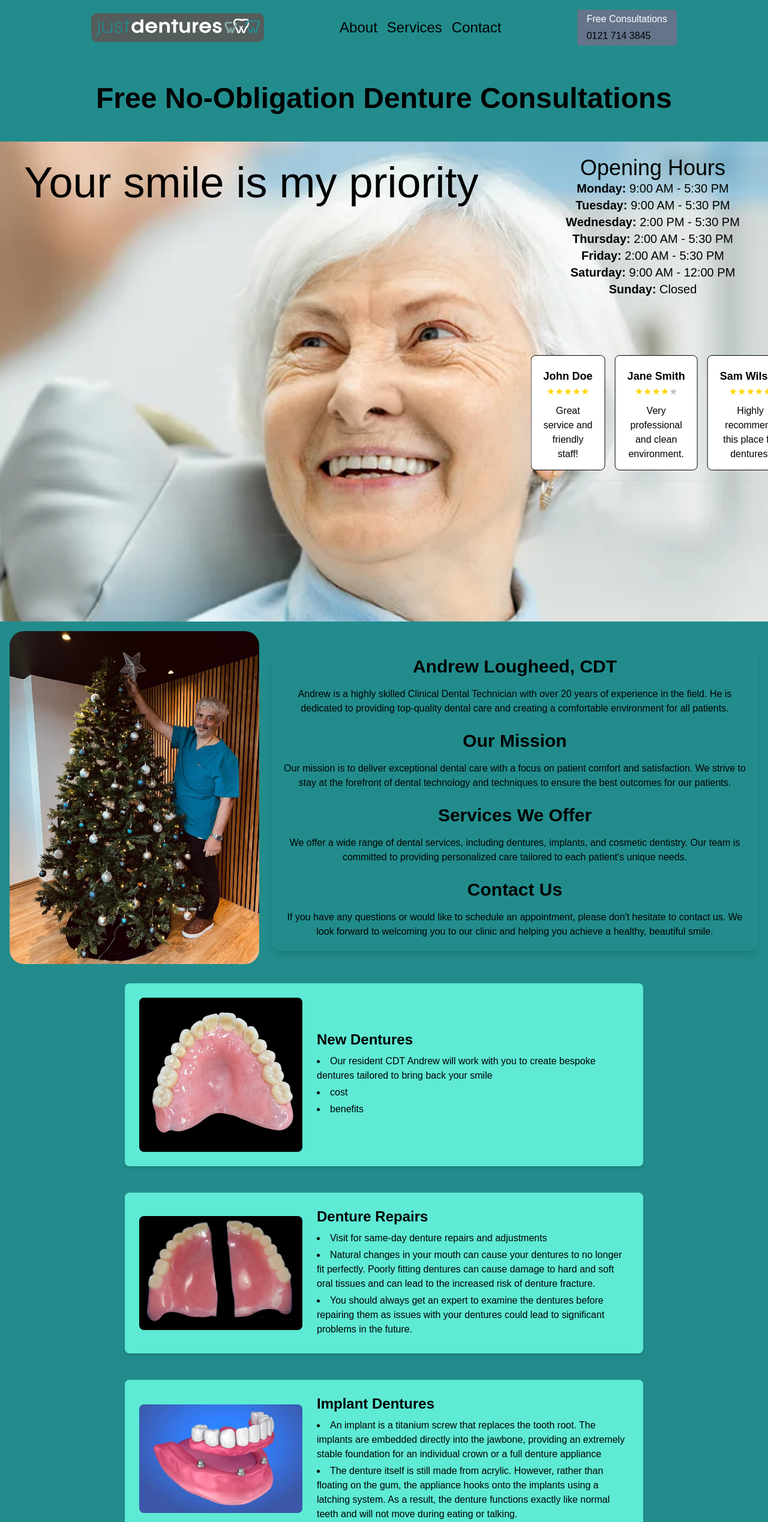
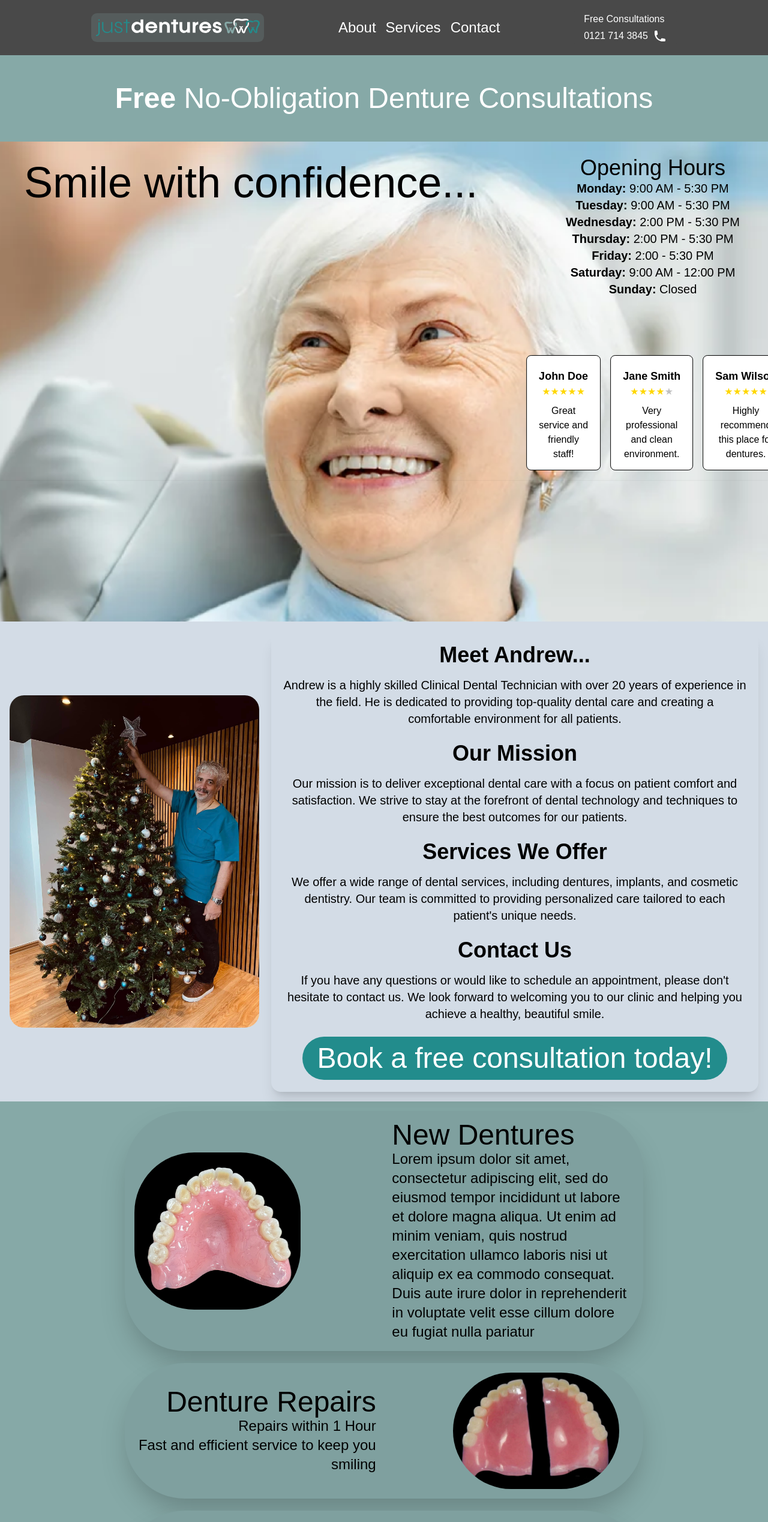
Before and after one commit to alex-lougheed4/teefies, a React (Vite) app: page / in a window 1280 px wide. Shown: the top 2537 px of the page at 60% size. Built offline with nearby package versions, Linux system fonts and the light colour scheme.

Commit message:
Content changes + services section initial change

```diff
--- a/package.json
+++ b/package.json
@@ -13,6 +13,7 @@
     "types": "tsc --project tsconfig.json --noEmit"
   },
   "dependencies": {
+    "@heroicons/react": "^2.2.0",
     "gh-pages": "^6.3.0",
     "react": "^18.2.0",
     "react-dom": "^18.2.0"
--- a/src/App.tsx
+++ b/src/App.tsx
@@ -2,7 +2,7 @@ import { Home } from './pages/Home'
 
 const App = () => {
   return (
-    <div className="min-h-screen bg-primaryTeal">
+    <div className="min-h-screen bg-secondaryTeal">
       <Home />
     </div>
   )
--- a/src/components/Navbar.tsx
+++ b/src/components/Navbar.tsx
@@ -1,9 +1,11 @@
+import { PhoneIcon } from '@heroicons/react/16/solid'
+
 import Logo from '@/assets/grey-bg-logo.svg'
 
 const Navbar: React.FC = () => {
   return (
-    <nav className="sticky top-0 z-50 mx-auto bg-primaryTeal p-4">
-      <div className="container mx-auto flex items-center justify-between text-black">
+    <nav className="sticky top-0 z-50 mx-auto bg-baseGrey p-4">
+      <div className="container mx-auto flex items-center justify-between text-white">
         <div>
           <a href="#home">
             <img src={Logo} alt="Christmas Logo" className="h-12 w-72" />
@@ -11,24 +13,30 @@ const Navbar: React.FC = () => {
         </div>
         <ul className="flex space-x-4 text-2xl">
           <li>
-            <a href="#about" className="hover:text-white">
+            <a href="#about" className="hover:underline">
               About
             </a>
           </li>
           <li>
-            <a href="#services" className="hover:text-white">
+            <a href="#services" className="hover:underline">
               Services
             </a>
           </li>
           <li>
-            <a href="#contact" className="hover:text-white">
+            <a href="#contact" className="hover:underline">
               Contact
             </a>
           </li>
         </ul>
-        <div className="space-y-1 rounded bg-slate-500 px-4 py-1">
-          <p className="text-white">Free Consultations</p>
-          <p className="">0121 714 3845</p>
+        <div
+          className="space-y-1 rounded bg-baseGrey px-4 py-1 text-white"
+          onClick={() => (window.location.href = 'tel:01217143845')}
+        >
+          <p className="">Free Consultations</p>
+          <span className="inline-flex items-center">
+            0121 714 3845
+            <PhoneIcon className="ml-2 size-6" />
+          </span>
         </div>
       </div>
     </nav>
--- a/src/components/OpenTimeCard.tsx
+++ b/src/components/OpenTimeCard.tsx
@@ -3,8 +3,8 @@ const OpenTimeCard: React.FC = () => {
     { day: 'Monday', hours: '9:00 AM - 5:30 PM' },
     { day: 'Tuesday', hours: '9:00 AM - 5:30 PM' },
     { day: 'Wednesday', hours: '2:00 PM - 5:30 PM' },
-    { day: 'Thursday', hours: '2:00 AM - 5:30 PM' },
-    { day: 'Friday', hours: '2:00 AM - 5:30 PM' },
+    { day: 'Thursday', hours: '2:00 PM - 5:30 PM' },
+    { day: 'Friday', hours: '2:00  - 5:30 PM' },
     { day: 'Saturday', hours: '9:00 AM - 12:00 PM' },
     { day: 'Sunday', hours: 'Closed' }
   ]
--- a/src/index.css
+++ b/src/index.css
@@ -4,4 +4,5 @@
 
 html {
   @apply scroll-smooth;
+  scroll-padding-top: 5.5rem;
 }
--- a/src/pages/Home.tsx
+++ b/src/pages/Home.tsx
@@ -1,3 +1,4 @@
+import { MapPinIcon } from '@heroicons/react/16/solid'
 import { useEffect, useState } from 'react'
 
 import ProfilePicture from '@/assets/andrew.jpg'
@@ -33,54 +34,19 @@ export const Home = () => {
       window.removeEventListener('scroll', handleScroll)
     }
   }, [])
-  const data = [
-    {
-      title: 'New Dentures',
-      overview: [
-        'Our resident CDT Andrew will work with you to create bespoke dentures tailored to bring back your smile',
-        'cost',
-        'benefits'
-      ],
-      image: NewDenture
-    },
-    {
-      title: 'Denture Repairs',
-      overview: [
-        'Visit for same-day denture repairs and adjustments',
-        'Natural changes in your mouth can cause your dentures to no longer fit perfectly. Poorly fitting dentures can cause damage to hard and soft oral tissues and can lead to the increased risk of denture fracture.',
-        'You should always get an expert to examine the dentures before repairing them as issues with your dentures could lead to significant problems in the future.'
-      ],
-      image: DentureRepair
-    },
-    {
-      title: 'Implant Dentures',
-      overview: [
-        'An implant is a titanium screw that replaces the tooth root. The implants are embedded directly into the jawbone, providing an extremely stable foundation for an individual crown or a full denture appliance',
-        'The denture itself is still made from acrylic. However, rather than floating on the gum, the appliance hooks onto the implants using a latching system. As a result, the denture functions exactly like normal teeth and will not move during eating or talking.'
-      ],
-      image: ImplantDentures
-    },
-    {
-      title: 'Denture Relines',
-      overview: [
-        'Denture relining allows the fit of your dentures to be improved, without the need for replacing them with a new set. They will fit much more securely, so you won’t have to worry about them falling out or moving when you speak and eat',
-        'Relining also helps the dentures to last longer and improves your oral hygiene, as food is less likely to become trapped under your dentures, which can happen if they are too loose.'
-      ],
-      image: DentureReline
-    }
-  ]
+
   return (
     <>
       <Navbar />
-      <div id="hero" className="w-full">
-        <h1 className="my-12 text-center text-5xl font-semibold text-black">
-          Free No-Obligation Denture Consultations
+      <div id="home" className="w-full">
+        <h1 className="my-12 text-center text-5xl text-white">
+          <strong>Free</strong> No-Obligation Denture Consultations
         </h1>
       </div>
-      <div id="home" className="h-screen bg-hero bg-cover bg-center">
+      <div className="h-screen bg-hero bg-cover bg-center">
         <div className="flex flex-row content-start items-center justify-between">
           <h1 className="ml-10 mt-8 place-self-start text-7xl text-black">
-            Your smile is my priority
+            Smile with confidence...
           </h1>
           <OpenTimeCard />
         </div>
@@ -90,12 +56,12 @@ export const Home = () => {
         <div className="fixed bottom-80 left-4 z-50">
           {isModalVisible && (
             <div
-              className={`relative w-1/3 rounded-lg bg-black/50 p-4 shadow-lg transition-opacity duration-300 ${
+              className={`relative w-1/3 rounded-lg bg-white/50 p-4 shadow-lg transition-opacity duration-300 ${
                 isFadingOut ? 'opacity-0' : 'opacity-100'
               }`}
             >
               <button
-                className="absolute right-2 top-2 text-black"
+                className="absolute right-2 top-2 text-white"
                 onClick={() => setIsModalVisible(false)}
               >
                 &times;
@@ -123,103 +89,178 @@ export const Home = () => {
           )}
         </div>
       </div>
-      <div id="about" className="mx-auto flex h-auto items-center gap-5 p-4">
+      <div
+        id="about"
+        className="mx-auto flex h-auto items-center gap-5 bg-grayLight p-4  text-black"
+      >
         <img
           src={ProfilePicture}
           alt="Owner's Profile"
           className="size-1/3 rounded-3xl"
         />
-        <div className="rounded-2xl  p-5 text-center text-black shadow-lg">
-          <h2 className="mb-4 text-3xl font-bold">Andrew Lougheed, CDT</h2>
-          <p className=" mb-6 mt-2">
+        <div className="rounded-2xl p-5 text-center shadow-xl">
+          <h2 className="mb-4 text-4xl font-bold">Meet Andrew...</h2>
+          <p className="mb-6 mt-2 text-xl">
             Andrew is a highly skilled Clinical Dental Technician with over 20
             years of experience in the field. He is dedicated to providing
             top-quality dental care and creating a comfortable environment for
             all patients.
           </p>
-          <h2 className="mb-4 text-3xl font-bold">Our Mission</h2>
-          <p className=" mb-6">
+          <h2 className="mb-4 text-4xl font-bold">Our Mission</h2>
+          <p className="mb-6 text-xl">
             Our mission is to deliver exceptional dental care with a focus on
             patient comfort and satisfaction. We strive to stay at the forefront
             of dental technology and techniques to ensure the best outcomes for
             our patients.
           </p>
-          <h2 className="mb-4 text-3xl font-bold">Services We Offer</h2>
-          <p className=" mb-6">
+          <h2 className="mb-4 text-4xl font-bold">Services We Offer</h2>
+          <p className="mb-6 text-xl">
             We offer a wide range of dental services, including dentures,
             implants, and cosmetic dentistry. Our team is committed to providing
             personalized care tailored to each patient&apos;s unique needs.
           </p>
-          <h2 className="mb-4 text-3xl font-bold">Contact Us</h2>
-          <p>
+          <h2 className="mb-4 text-4xl font-bold">Contact Us</h2>
+          <p className="text-xl">
             If you have any questions or would like to schedule an appointment,
             please don&apos;t hesitate to contact us. We look forward to
             welcoming you to our clinic and helping you achieve a healthy,
             beautiful smile.
           </p>
+          <div className="mt-6 flex items-center justify-center rounded-xl">
+            <a
+              href="#contact"
+              className="rounded-full bg-primaryTeal px-6 py-3 text-center text-5xl text-white"
+            >
+              Book a free consultation today!
+            </a>
+          </div>
         </div>
       </div>
       <div
         id="services"
-        className="mx-auto flex max-w-4xl flex-col items-center gap-5  p-4"
+        className="mx-auto flex max-w-4xl flex-col items-center gap-5 bg-secondaryTeal p-4"
       >
-        {data.map((item) => (
-          <ProductHero
-            key={item.title}
-            title={item.title}
-            overview={item.overview}
-            image={item.image}
+        <div className="flex flex-row items-center justify-center gap-32 rounded-[100px] bg-[#7FA09F] p-4 text-black shadow-2xl">
+          <img
+            src={NewDenture}
+            alt={'New Dentures'}
+            className="mb-4 w-full rounded-[100px] object-cover md:mb-0 md:mr-6 md:w-1/3"
           />
-        ))}
+          <div className="flex flex-col">
+            <h3 className="text-5xl">New Dentures</h3>
+            <p className="text-2xl">
+              Lorem ipsum dolor sit amet, consectetur adipiscing elit, sed do
+              eiusmod tempor incididunt ut labore et dolore magna aliqua. Ut
+              enim ad minim veniam, quis nostrud exercitation ullamco laboris
+              nisi ut aliquip ex ea commodo consequat. Duis aute irure dolor in
+              reprehenderit in voluptate velit esse cillum dolore eu fugiat
+              nulla pariatur
+            </p>
           </div>
-      <div id="contact"></div>
-      <div className="mx-auto max-w-4xl p-4">
-        <h2 className="mb-4 text-center text-3xl font-bold">Contact Us</h2>
+        </div>
+        <div className="flex flex-row items-center justify-center gap-32 rounded-[100px] bg-[#7FA09F] p-4 text-right text-black shadow-2xl">
+          <div className="flex flex-col">
+            <h3 className="text-5xl">Denture Repairs</h3>
+            <p className="text-2xl">Repairs within 1 Hour</p>
+            <p className="text-2xl">
+              Fast and efficient service to keep you smiling
+            </p>
+          </div>
+          <img
+            src={DentureRepair}
+            alt={'Denture Repairs'}
+            className="mb-4 w-full rounded-[100px] object-cover md:mb-0 md:mr-6 md:w-1/3"
+          />
+        </div>
+        <div className="flex flex-row items-center justify-center gap-32 rounded-[100px] bg-[#7FA09F] p-4 text-black shadow-2xl">
+          <img
+            src={ImplantDentures}
+            alt={'Implant Dentures'}
+            className="mb-4 w-full rounded-[100px] object-cover md:mb-0 md:mr-6 md:w-1/3"
+          />
+          <div className="flex flex-col">
+            <h3 className="text-5xl">Implant Dentures</h3>
+            <p className="text-2xl">
+              Lorem ipsum dolor sit amet, consectetur adipiscing elit, sed do
+              eiusmod tempor incididunt ut labore et dolore magna aliqua. Ut
+              enim ad minim veniam, quis nostrud exercitation ullamco laboris
+              nisi ut aliquip ex ea commodo consequat. Duis aute irure dolor in
+              reprehenderit in voluptate velit esse cillum dolore eu fugiat
+              nulla pariatur
+            </p>
+          </div>
+        </div>
+        <div className="flex flex-row items-center justify-center gap-32 rounded-[100px] bg-[#7FA09F] p-4 text-right text-black shadow-2xl">
+          <div className="flex flex-col">
+            <h3 className="text-5xl">Denture Reline</h3>
+            <p className="text-2xl">
+              Lorem ipsum dolor sit amet, consectetur adipiscing elit, sed do
+              eiusmod tempor incididunt ut labore et dolore magna aliqua. Ut
+              enim ad minim veniam, quis nostrud exercitation ullamco laboris
+              nisi ut aliquip ex ea commodo consequat. Duis aute irure dolor in
+              reprehenderit in voluptate velit esse cillum dolore eu fugiat
+              nulla pariatur
+            </p>
+          </div>
+          <img
+            src={DentureReline}
+            alt={'Denture Reline'}
+            className="mb-4 w-full rounded-[100px] object-cover md:mb-0 md:mr-6 md:w-1/3"
+          />
+        </div>
+      </div>
+      {/* <Footer /> */}
+
+      <div id="contact" className="mx-auto max-w-4xl justify-items-center p-4">
+        <h3 className="mb-12 text-center text-xl">
+          Easy Access from M5 and M42 - We&apos;re closer than you think!
+        </h3>
+        <div className="flex flex-row gap-20">
           <div className="flex flex-col items-center">
+            <h2 className="mb-4 text-center text-5xl font-bold">Contact Us</h2>
+
             <a
-            href="https://m.facebook.com/people/Just-Dentures/61554276170301/ "
+              href="https://m.facebook.com/people/Just-Dentures/61554276170301/"
               target="_blank"
               rel="noopener noreferrer"
-            className=" mb-2"
+              className="text-blue-900 underline"
             >
               Facebook
             </a>
-          <a href="mailto:alougheedcdt@gmail.com" className=" mb-2">
+            <a
+              href="mailto:alougheedcdt@gmail.com"
+              className="text-blue-900 underline"
+            >
               alougheedcdt@gmail.com
             </a>
-          <a href="tel:+1234567890" className=" mb-4">
-            +1 234 567 890
+            <a href="tel:+01217143845" className="text-blue-900 underline">
+              0121 714 3845
             </a>
+          </div>
+
+          <div className="flex flex-col items-center">
+            <h2 className="mb-4 text-center text-5xl font-bold">Locate Us</h2>
+            <div className="flex items-center">
+              <MapPinIcon className="ml-2 size-12" />
+              <address className="text-2xl text-blue-900 underline">
+                <a
+                  href="https://www.google.com/maps/place/112+New+Road,+Rubery,+Birmingham,+B45+9HY"
+                  target="_blank"
+                  rel="noopener noreferrer"
+                >
+                  112 New Road,
+                  <br />
+                  Rubery,
+                  <br />
+                  Birmingham,
+                  <br />
+                  B45 9HY
+                </a>
+              </address>
+            </div>
+          </div>
         </div>
       </div>
     </>
   )
 }
-
-const ProductHero = ({
-  title,
-  overview,
-  image
-}: {
-  title: string
-  overview: string[]
-  image: string
-}) => (
-  <div className="mb-6 flex flex-col items-center rounded-lg bg-teal-300 p-6 shadow-md md:flex-row">
-    <img
-      src={image}
-      alt={title}
-      className="mb-4 w-full rounded-lg object-cover md:mb-0 md:mr-6 md:w-1/3"
-    />
-    <div className="flex flex-col items-start">
-      <h3 className="mb-2 text-2xl font-semibold">{title}</h3>
-      <ul className="list-inside list-disc">
-        {overview.map((item, index) => (
-          <li key={index} className=" mb-1 text-left">
-            {item}
-          </li>
-        ))}
-      </ul>
-    </div>
-  </div>
-)
--- a/tailwind.config.js
+++ b/tailwind.config.js
@@ -29,15 +29,14 @@ module.exports = {
         white: '#FFFFFF',
         christmasRedLight: '#EA3B3B',
         christmasRedDark: '#CC3333',
-        blue: '#1fb6ff',
         purple: '#7e5bef',
         pink: '#ff49db',
         orange: '#ff7849',
         green: '#13ce66',
         yellow: '#ffc82c',
-        'gray-dark': '#273444',
+        grayDark: '#273444',
         gray: '#8492a6',
-        'gray-light': '#d3dce6'
+        grayLight: '#d3dce6'
       },
       fontFamily: {
         sans: ['Graphik', 'sans-serif'],
```
Also changed, not shown: 1 other file (tests, documents, lock files or other folders). Lines whose indentation alone changed are shown as unchanged.
